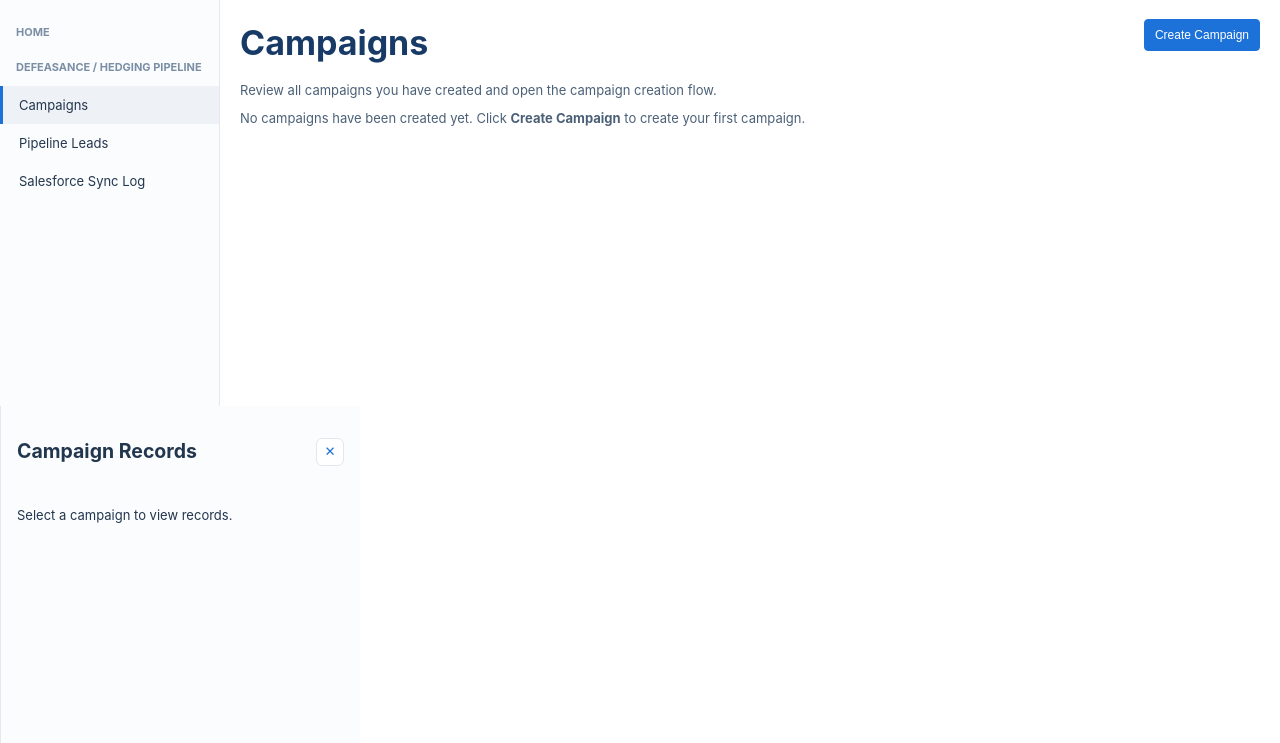
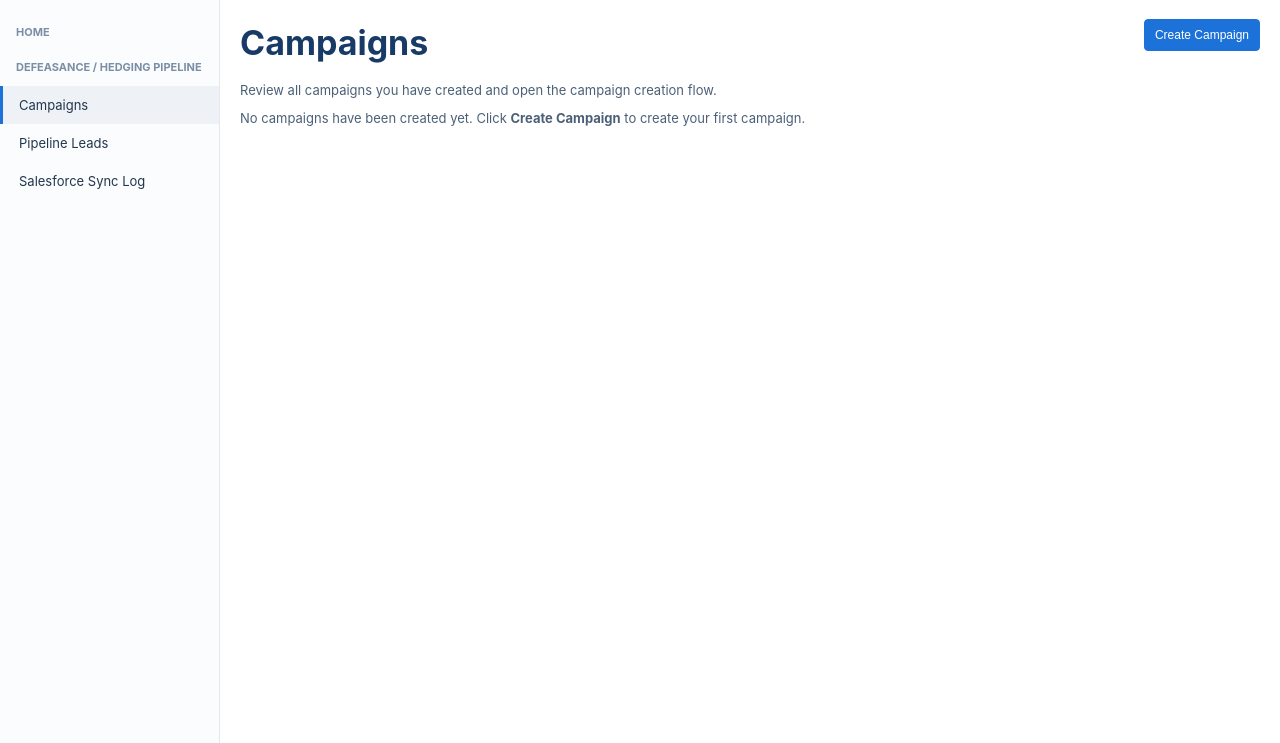
Before and after one commit to alt-c7119/SDR-Pipeline, a Flask app: page / in a window 1280 px wide. Shown: the part 57-800 px from the top of the page. Run offline with Flask 3, Linux system fonts and the light colour scheme; data that the repository does not hold is empty; some libraries are stand-ins or nearby versions.

Commit message:
Scope lead details drawer to pipeline and remove campaigns aside

```diff
--- a/static/app.js
+++ b/static/app.js
@@ -2,7 +2,6 @@ let stages = [];
 let leads = [];
 let treppFilterFields = [];
 let campaigns = [];
-let selectedCampaignId = null;
 
 const leadRows = document.getElementById("leadRows");
 const drawerBody = document.getElementById("drawerBody");
@@ -17,10 +16,6 @@ const campaignMessage = document.getElementById("campaignMessage");
 const sidebarLinks = document.querySelectorAll(".sidebar-link[data-view]");
 const syncLogRows = document.getElementById("syncLogRows");
 const campaignRows = document.getElementById("campaignRows");
-const campaignRecordsDrawer = document.getElementById("campaignRecordsDrawer");
-const campaignDrawerBody = document.getElementById("campaignDrawerBody");
-const campaignDrawerTitle = document.getElementById("campaignDrawerTitle");
-const campaignDrawerClose = document.getElementById("campaignDrawerClose");
 
 function syncStatusPill(status) {
   if (status === "Success") return '<span class="pill pill-qualified">SUCCESS</span>';
@@ -334,51 +329,6 @@ function renderCampaigns() {
     .join("");
 }
 
-function closeCampaignDrawer() {
-  campaignRecordsDrawer.classList.add("hidden");
-  selectedCampaignId = null;
-  campaignDrawerTitle.textContent = "Campaign Records";
-  campaignDrawerBody.innerHTML = "<p>Select a campaign to view records.</p>";
-}
-
-function renderCampaignRecords(records) {
-  campaignDrawerBody.innerHTML = `<div class="record-list">${records
-    .map(
-      (record) => `<article class="record-card">
-      <h4>${formatValue(record.loanname)}</h4>
-      <p class="record-meta"><strong>Trepp Loan ID:</strong> ${formatValue(record.trepploanid)}</p>
-      <p class="record-meta"><strong>Guarantor:</strong> ${formatValue(record.guarantor)}</p>
-      <p class="record-meta"><strong>Property Name:</strong> ${formatValue(record.property_name)}</p>
-      <p class="record-meta"><strong>Address:</strong> ${formatValue(record.address)}</p>
-      <p class="record-meta"><strong>Current Loan Balance:</strong> ${formatValue(record.current_loan_balance)}</p>
-    </article>`
-    )
-    .join("")}</div>`;
-}
-
-async function openCampaignDrawer(campaignId) {
-  const campaign = campaigns.find((item) => item.id === campaignId);
-  if (!campaign) return;
-
-  selectedCampaignId = campaignId;
-  campaignDrawerTitle.textContent = `Campaign Records: ${campaign.campaign_name}`;
-  campaignRecordsDrawer.classList.remove("hidden");
-  campaignDrawerBody.innerHTML = '<p class="state-message">Loading campaign records...</p>';
-
-  try {
-    const result = await api(`/api/campaigns/${campaignId}/records`);
-    if (selectedCampaignId !== campaignId) return;
-    const records = Array.isArray(result.records) ? result.records : [];
-    if (!records.length) {
-      campaignDrawerBody.innerHTML = '<p class="state-message">This campaign has no records.</p>';
-      return;
-    }
-    renderCampaignRecords(records);
-  } catch {
-    if (selectedCampaignId !== campaignId) return;
-    campaignDrawerBody.innerHTML = '<p class="state-message state-error">Campaign records could not be loaded.</p>';
-  }
-}
 
 async function loadCampaigns() {
   setCampaignsState("loading");
@@ -439,7 +389,6 @@ function showView(viewName) {
   const showLeadDrawer = viewName === "pipeline";
   drawer.classList.toggle("hidden", !showLeadDrawer);
   layout.classList.toggle("lead-drawer-hidden", !showLeadDrawer);
-  if (viewName !== "campaigns") closeCampaignDrawer();
   if (viewName === "salesforce-sync-log") loadSyncLog();
   if (viewName === "campaigns") loadCampaigns();
 }
@@ -560,12 +509,5 @@ campaignForm?.addEventListener("submit", async (event) => {
   await loadCampaigns();
 });
 
-campaignRows?.addEventListener("click", (event) => {
-  const row = event.target.closest(".campaign-row");
-  if (!row) return;
-  openCampaignDrawer(Number(row.dataset.campaignId));
-});
-
-campaignDrawerClose?.addEventListener("click", closeCampaignDrawer);
 
 bootstrap();
--- a/static/styles.css
+++ b/static/styles.css
@@ -465,21 +465,6 @@ dialog {
   background: #f5f9ff;
 }
 
-.campaign-records-drawer {
-  width: 360px;
-  min-width: 360px;
-  border-left: 1px solid var(--gray-200);
-  padding: 16px;
-  background: #fbfcfe;
-  display: flex;
-  flex-direction: column;
-  min-height: 0;
-}
-
-#campaignDrawerBody {
-  overflow-y: auto;
-  min-height: 0;
-}
 
 .record-list {
   display: grid;
--- a/templates/index.html
+++ b/templates/index.html
@@ -165,17 +165,7 @@
         </section>
       </main>
 
-      <aside class="campaign-records-drawer hidden" id="campaignRecordsDrawer" aria-live="polite">
-        <div class="drawer-header">
-          <h2 id="campaignDrawerTitle">Campaign Records</h2>
-          <button id="campaignDrawerClose" class="drawer-toggle" type="button" aria-label="Close campaign records panel" title="Close">
-            <span aria-hidden="true">✕</span>
-          </button>
-        </div>
-        <div class="drawer-body" id="campaignDrawerBody">
-          <p>Select a campaign to view records.</p>
-        </div>
-      </aside>
+
 
       <aside class="drawer" id="drawer">
         <div class="drawer-header">
```
